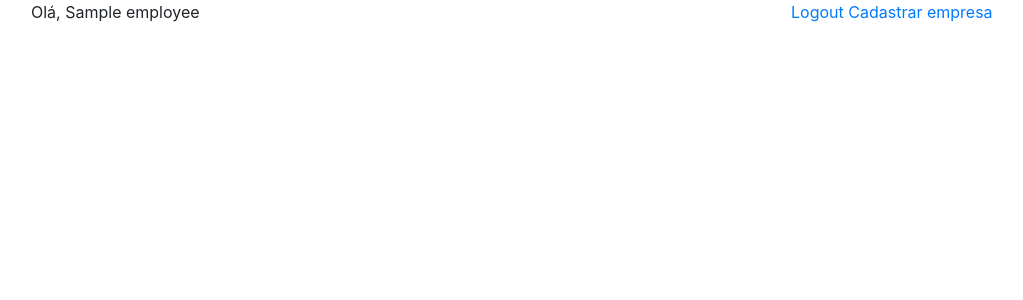
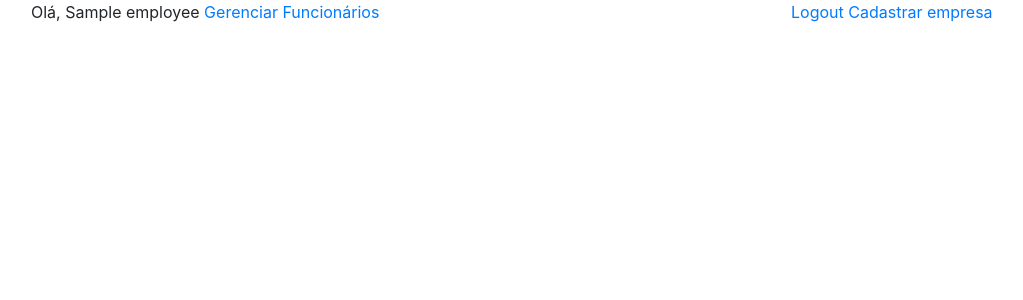
Before and after one commit to jhonataneduardo/project-grh, a Django app: template src/apps/base/templates/base/index.html in a window 1280 px wide. Shown: the top 300 px of the page, without its empty margins (54-1077 px from the left). Run offline with Django 3.2, Linux system fonts and the light colour scheme; the template is opened without the code that fills it: most values are stand-ins (such as "Sample title", 1, 10 or a date in 2020); some libraries are stand-ins or nearby versions.

Commit message:
Add menu item with list of employees

```diff
--- a/src/apps/base/templates/base/index.html
+++ b/src/apps/base/templates/base/index.html
@@ -4,6 +4,7 @@
     <div class="row">
         <div class="col">
             Olá, {{ usuario.employee.name }}
+            <a href="{% url 'employees_list' %}">Gerenciar Funcionários</a>
         </div>
         <div class="col">
         </div>
```
